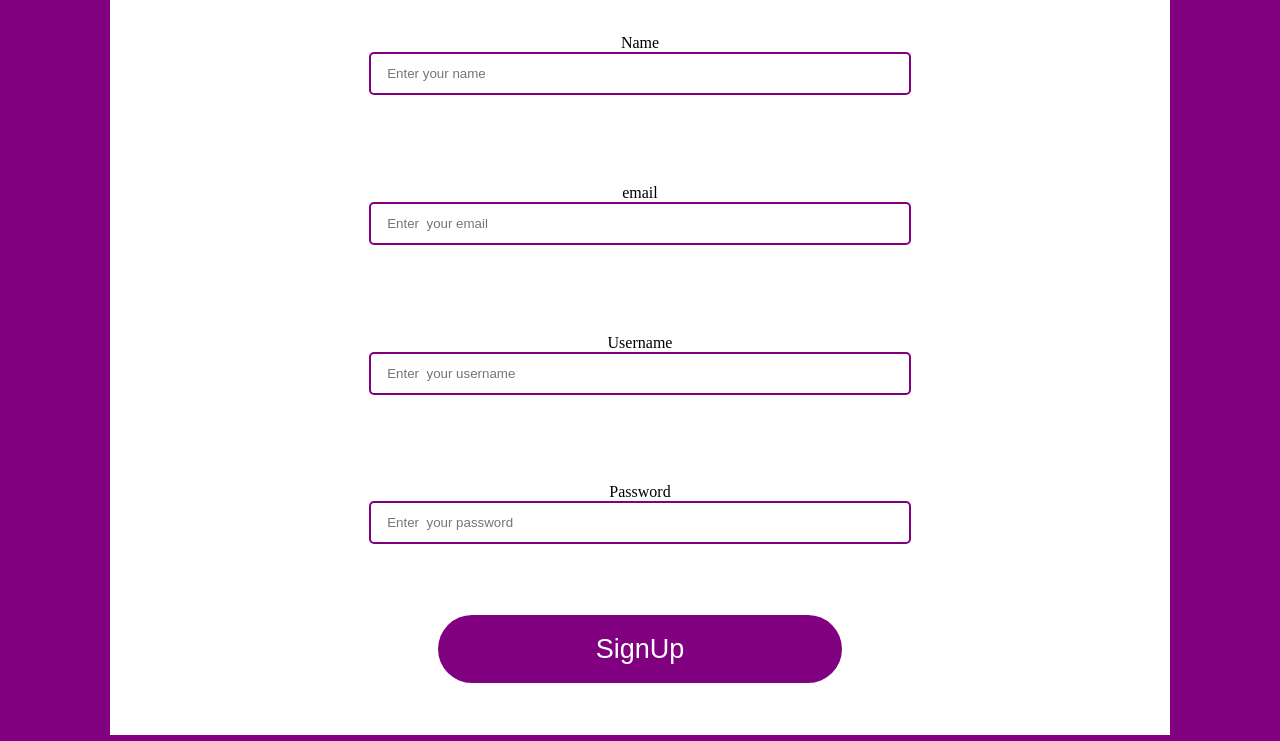
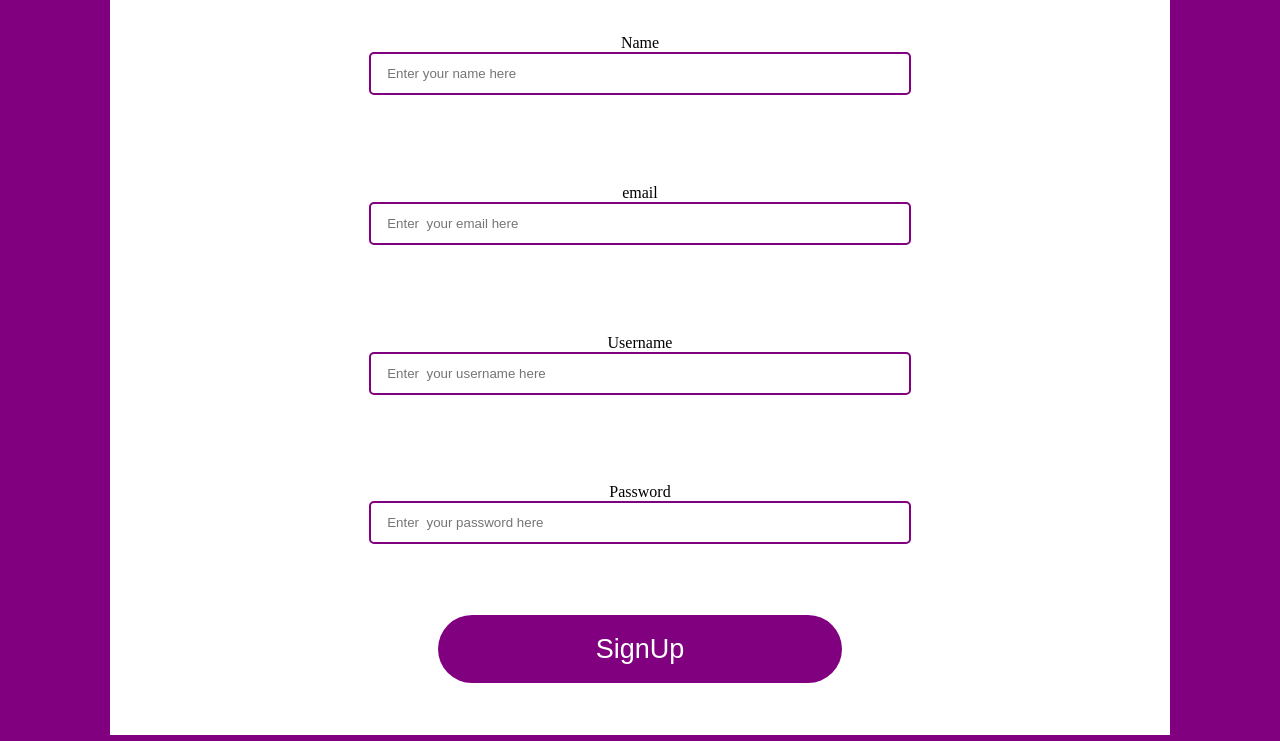
Before and after one commit to Mutava-Ndinda/mentorship_web, a plain HTML site: page index.html in a window 1280 px wide. Shown: the part 450-1191 px from the top of the page. Drawn offline with Linux system fonts and the light colour scheme.

Commit message:
updated form

```diff
--- a/index.html
+++ b/index.html
@@ -11,19 +11,19 @@
         <p> Have an account? <a href="login.html">LogIn</a></p>
         <h1>SignUp</h1>
         <label for="name">Name</label><br>
-        <input name="name" type="text" placeholder="Enter your name" required class="input"/>
+        <input name="name" type="text" placeholder="Enter your name here" required class="input"/>
         <br>
         <br>
         <label for="email">email</label><br>
-        <input name="email" type="email" placeholder="Enter  your email" required class="input"/>
+        <input name="email" type="email" placeholder="Enter  your email here" required class="input"/>
         <br>
         <br>
         <label for="name">Username</label><br>
-        <input name="name" type="text" placeholder="Enter  your username" required class="input"/>
+        <input name="name" type="text" placeholder="Enter  your username here" required class="input"/>
         <br>
         <br>
         <label for="password">Password</label><br>
-        <input name="password" type="password" placeholder="Enter  your password" required class="input"/>
+        <input name="password" type="password" placeholder="Enter  your password here" required class="input"/>
         <br>
         <a href="login.html"><button>SignUp</button></a>
     </form>
```
